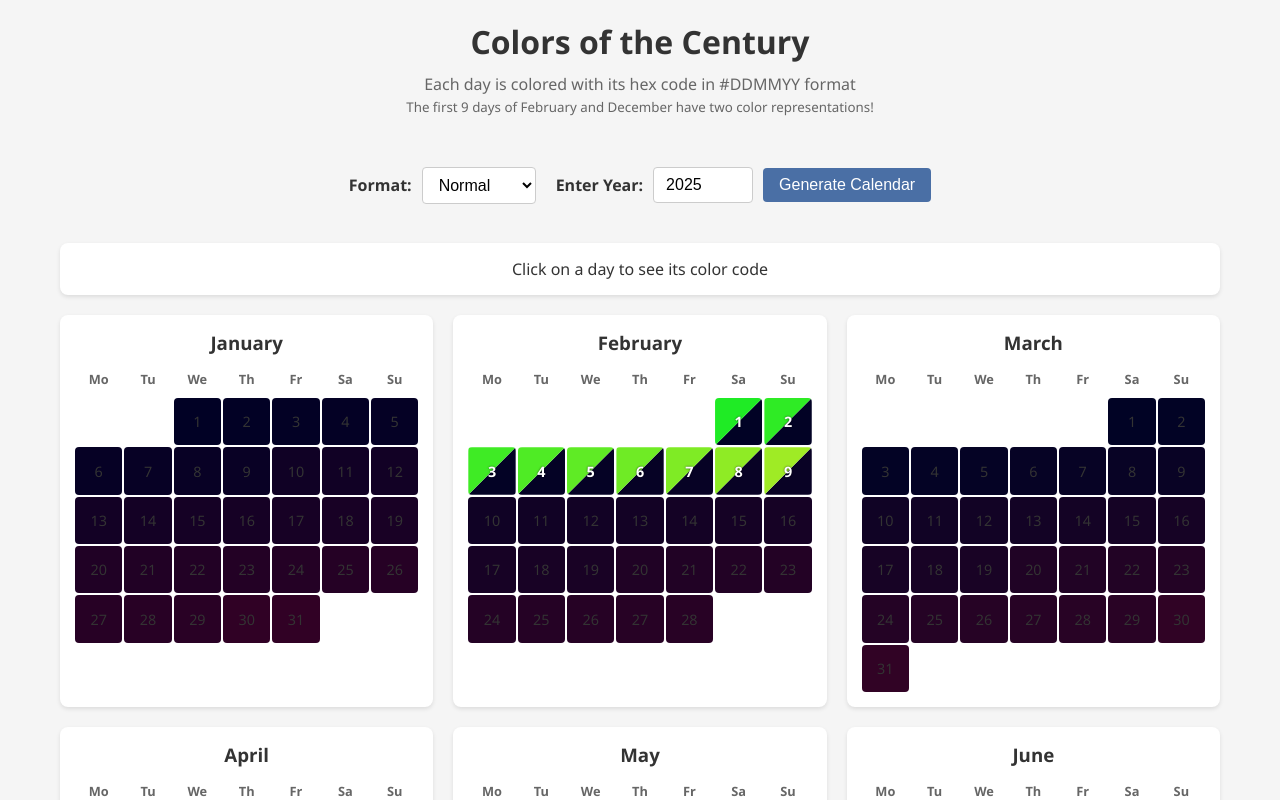
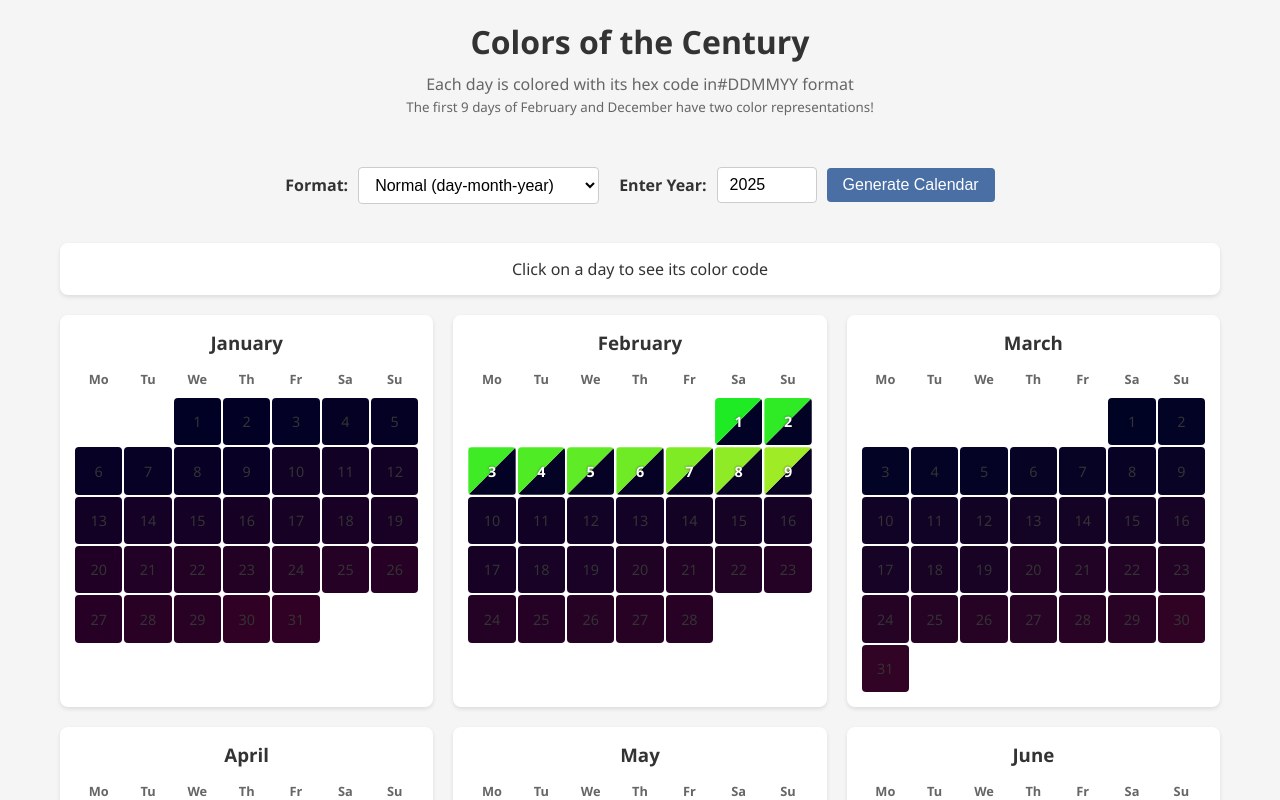
Before and after one commit to davidyarbrough/colors-of-the-century, a React (Create React App) app: page / in a window 1280 px wide. Shown: the top 800 px of the page. Built offline with nearby package versions, Linux system fonts and the light colour scheme; the HTML template or start-up script is replaced by a standard one.

Commit message:
adding a Lexical format

```diff
--- a/src/App.js
+++ b/src/App.js
@@ -43,8 +43,10 @@ function App() {
     // Create hex color code based on format
     if (format === 'normal') {
       return `#${dayStr}${monthStr}${yearStr}`; // DDMMYY
-    } else {
+    } else if (format === 'american') {
       return `#${monthStr}${dayStr}${yearStr}`; // MMDDYY for American format
+    } else { // lexical format
+      return `#${yearStr}${monthStr}${dayStr}`; // YYMMDD for Lexical format
     }
   };
 
@@ -64,9 +66,12 @@ function App() {
       if (format === 'normal') {
         // For normal format, bicolor is #DMONYR
         return `#${day}${monthCode}${yearStr}`;
-      } else {
+      } else if (format === 'american') {
         // For American format, bicolor is #MMMDYR
         return `#${monthCode}${day}${yearStr}`;
+      } else {
+        // For Lexical format, bicolor is #YYMMMd
+        return `#${yearStr}${monthCode}${day}`;
       }
     }
     return null;
@@ -82,7 +87,8 @@ function App() {
       <header className="app-header">
         <h1>Colors of the Century</h1>
         <p className="app-description">
-          Each day is colored with its hex code in {format === 'normal' ? '#DDMMYY' : '#MMDDYY'} format
+          Each day is colored with its hex code in
+          {format === 'normal' ? '#DDMMYY' : format === 'american' ? '#MMDDYY' : '#YYMMDD'} format
           <br />
           <small>The first 9 days of February and December have two color representations!</small>
         </p>
--- a/src/components/FormatSelector.js
+++ b/src/components/FormatSelector.js
@@ -3,7 +3,7 @@ import '../styles/FormatSelector.css';
 
 /**
  * Component for selecting the date format
- * @param {string} format - Current selected format ('normal' or 'american')
+ * @param {string} format - Current selected format ('normal', 'american', or 'lexical')
  * @param {function} onFormatChange - Function to handle format change
  */
 const FormatSelector = ({ format, onFormatChange }) => {
@@ -16,8 +16,9 @@ const FormatSelector = ({ format, onFormatChange }) => {
         onChange={(e) => onFormatChange(e.target.value)}
         aria-label="Select date format"
       >
-        <option value="normal">Normal</option>
-        <option value="american">American</option>
+        <option value="normal">Normal (day-month-year)</option>
+        <option value="lexical">Lexical (year-month-day)</option>
+        <option value="american">American (month-day-year)</option>
       </select>
     </div>
   );
```
Also changed, not shown: 1 other file (tests, documents, lock files or other folders).
